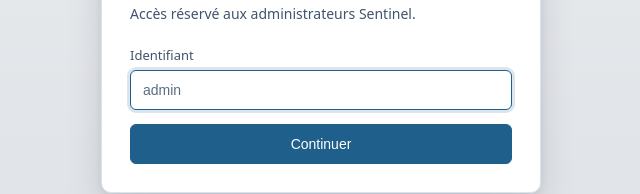
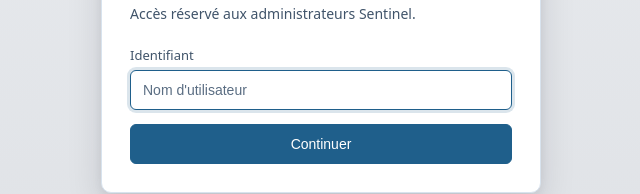
Before and after one commit to AmineAKIK/sentinel-fullstack, a React (Vite) app in the folder frontend/: page /admin/login in a window 1280 px wide. Shown: the part 370-564 px from the top of the page, without its empty margins (319-959 px from the left). Built offline with nearby package versions, Linux system fonts and the light colour scheme; no server answers.

Commit message:
fix placeholder admin

```diff
--- a/frontend/src/pages/AdminLoginPage.tsx
+++ b/frontend/src/pages/AdminLoginPage.tsx
@@ -94,7 +94,7 @@
               autoComplete="username"
               autoFocus
               maxLength={FIELD_LIMITS.IDENTIFIER}
-              placeholder="admin"
+              placeholder="Nom d'utilisateur"
               aria-invalid={Boolean(error) || undefined}
               aria-describedby={error ? 'admin-login-error' : undefined}
             />
```
